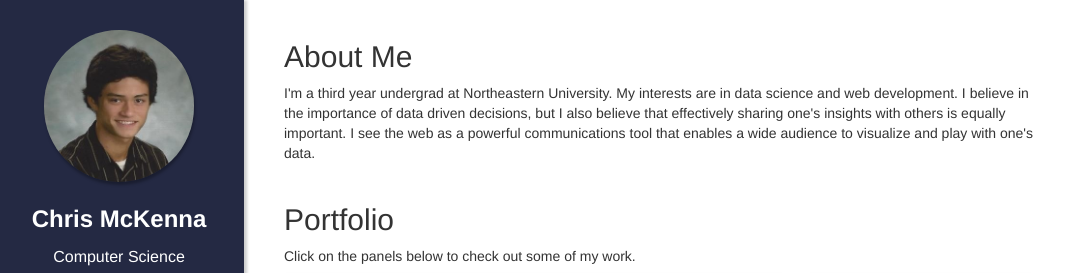
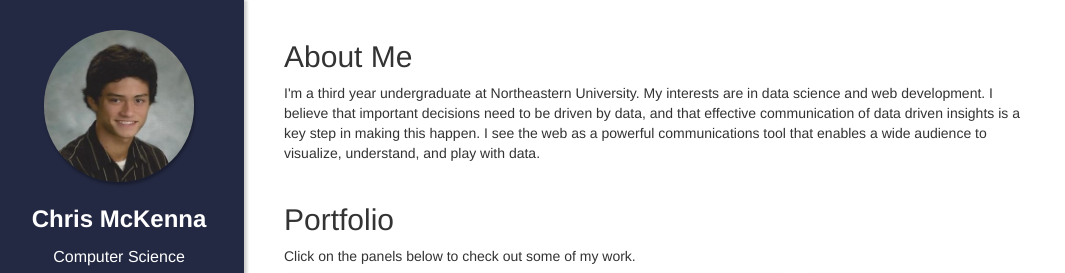
Before and after one commit to czmckenna/czmckenna.github.io, a plain HTML site: page index.html in a window 1280 px wide. Shown: the top 273 px of the page, without its empty margins (6-1071 px from the left). Drawn offline with nearby package versions, Linux system fonts and the light colour scheme.

Commit message:
updated about me

```diff
--- a/index.html
+++ b/index.html
@@ -31,7 +31,7 @@
       <div class="wrapper">
         <section>
           <h2>About Me</h2>
-          <p>I'm a third year undergrad at Northeastern University. My interests are in data science and web development. I believe in the importance of data driven decisions, but I also believe that effectively sharing one's insights with others is equally important. I see the web as a powerful communications tool that enables a wide audience to visualize and play with one's data.</p>
+          <p>I'm a third year undergraduate at Northeastern University. My interests are in data science and web development. I believe that important decisions need to be driven by data, and that effective communication of data driven insights is a key step in making this happen. I see the web as a powerful communications tool that enables a wide audience to visualize, understand, and play with data.</p>
         </section>
         <section class="portfolio">
           <h2>Portfolio</h2>
```
